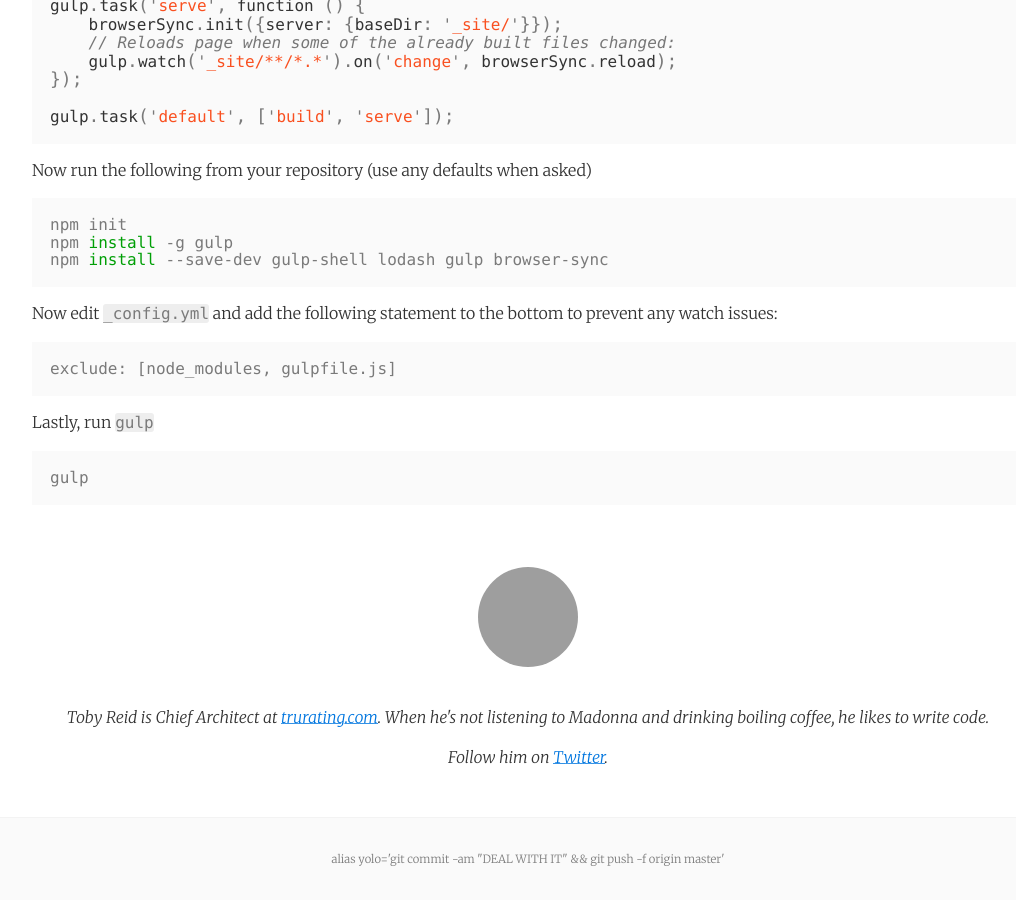
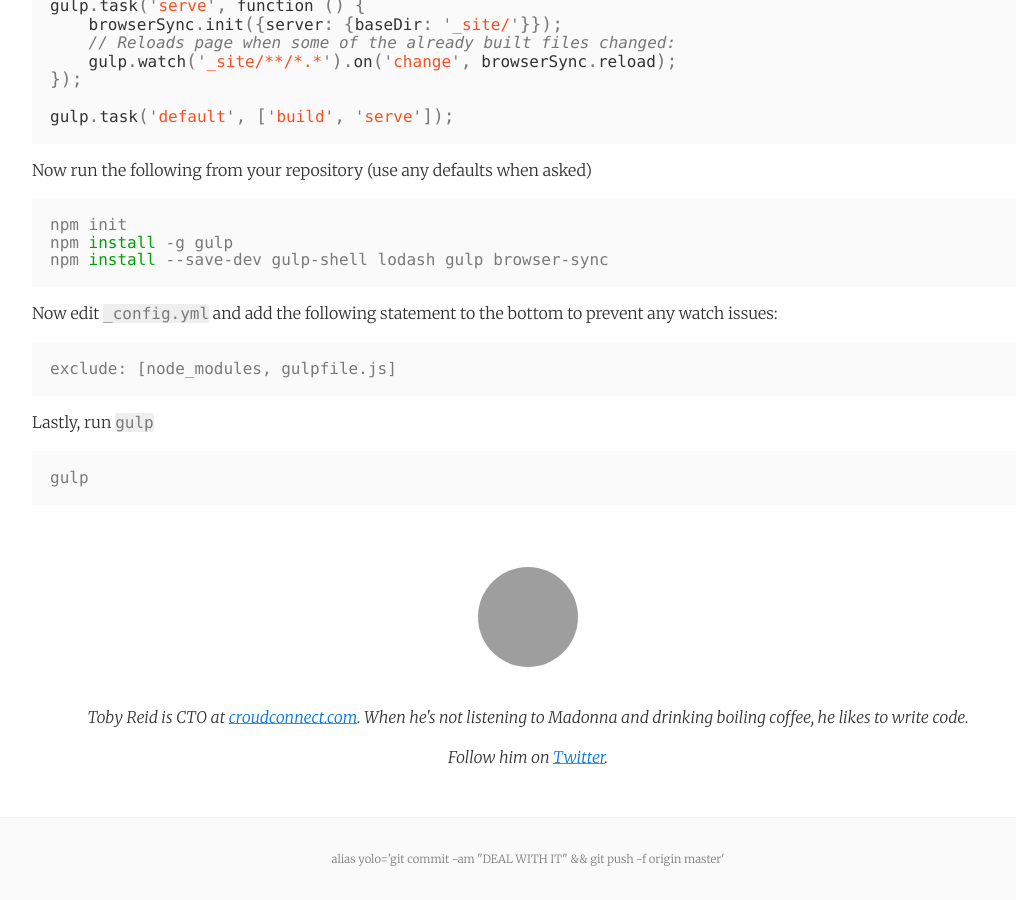
Before and after one commit to tobyreid/tobyreid.github.io, a Jekyll site: the page built from _posts/2016-05-24-setting-up-jekyll-on-windows-with-browsersync.markdown, in a window 1280 px wide and 900 px high, scrolled down 1829 px, cut to the strip 0-900 px from the top of the window. Shown: the whole strip, without its empty margins (112-1128 px from the left). Built offline with Jekyll 4.4.1, drawn with Linux system fonts in a browser that asks for light colours; nearby versions of some CDN libraries; comment, search, counter and statistics services are not loaded; grey boxes are pictures that could not be loaded.

Commit message:
Update post_footer.html

```diff
--- a/_includes/post_footer.html
+++ b/_includes/post_footer.html
@@ -1,7 +1,7 @@
 <div class="py2 post-footer">
   <img src="https://en.gravatar.com/userimage/62546083/d6b43cce7bccd1f9d4bc439bf0d7adda.jpg?size=200" alt="Toby Reid" class="avatar" />
   <p>
-    Toby Reid is Chief Architect at <a href="https://www.trurating.com">trurating.com</a>. When he's not listening to Madonna and drinking boiling coffee, he likes to write code.
+    Toby Reid is CTO at <a href="https://www.croudconnect.com">croudconnect.com</a>. When he's not listening to Madonna and drinking boiling coffee, he likes to write code.
   </p>
   <p>
     Follow him on <a href="https://twitter.com/reidtoby">Twitter</a>.
```
